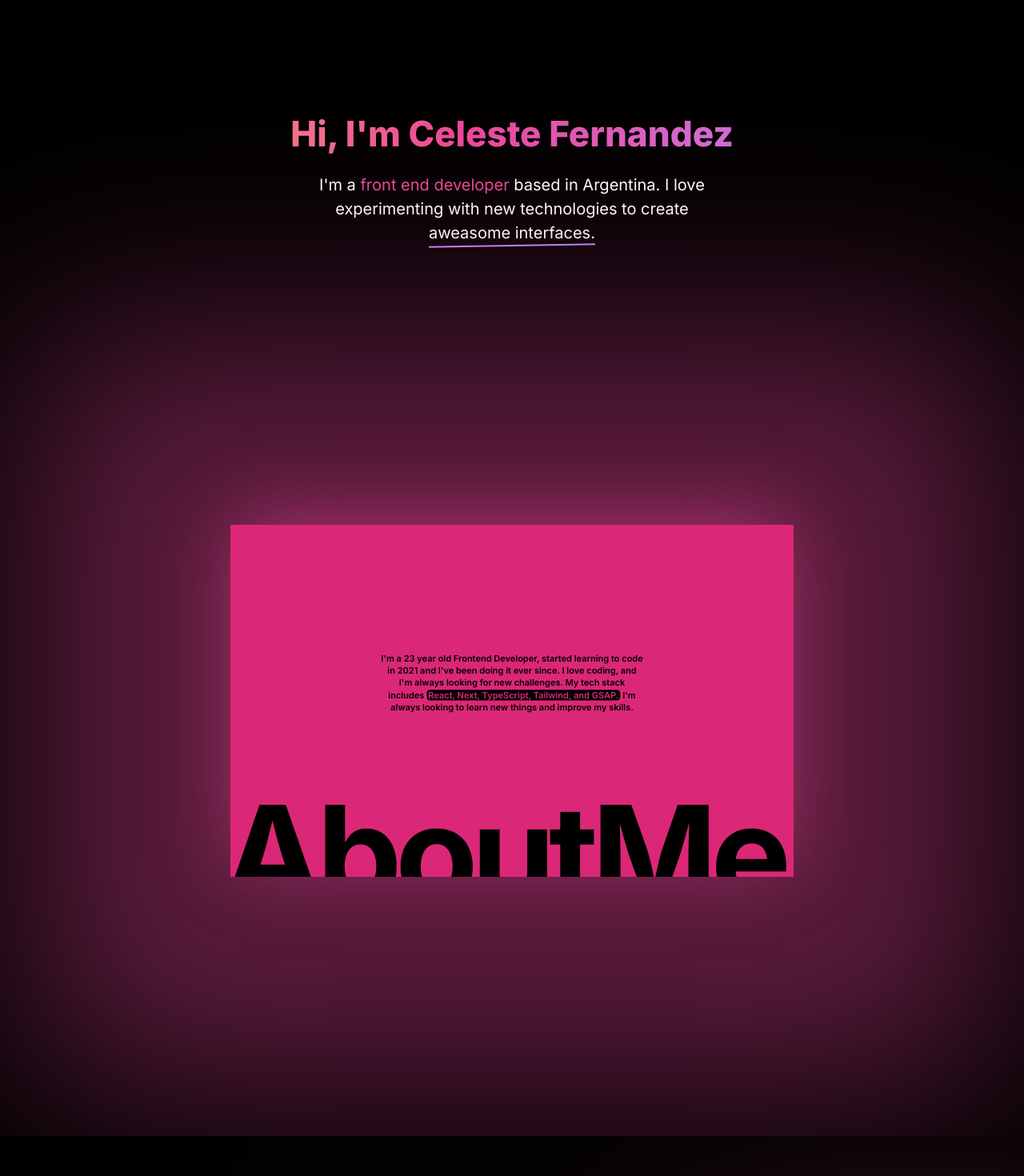
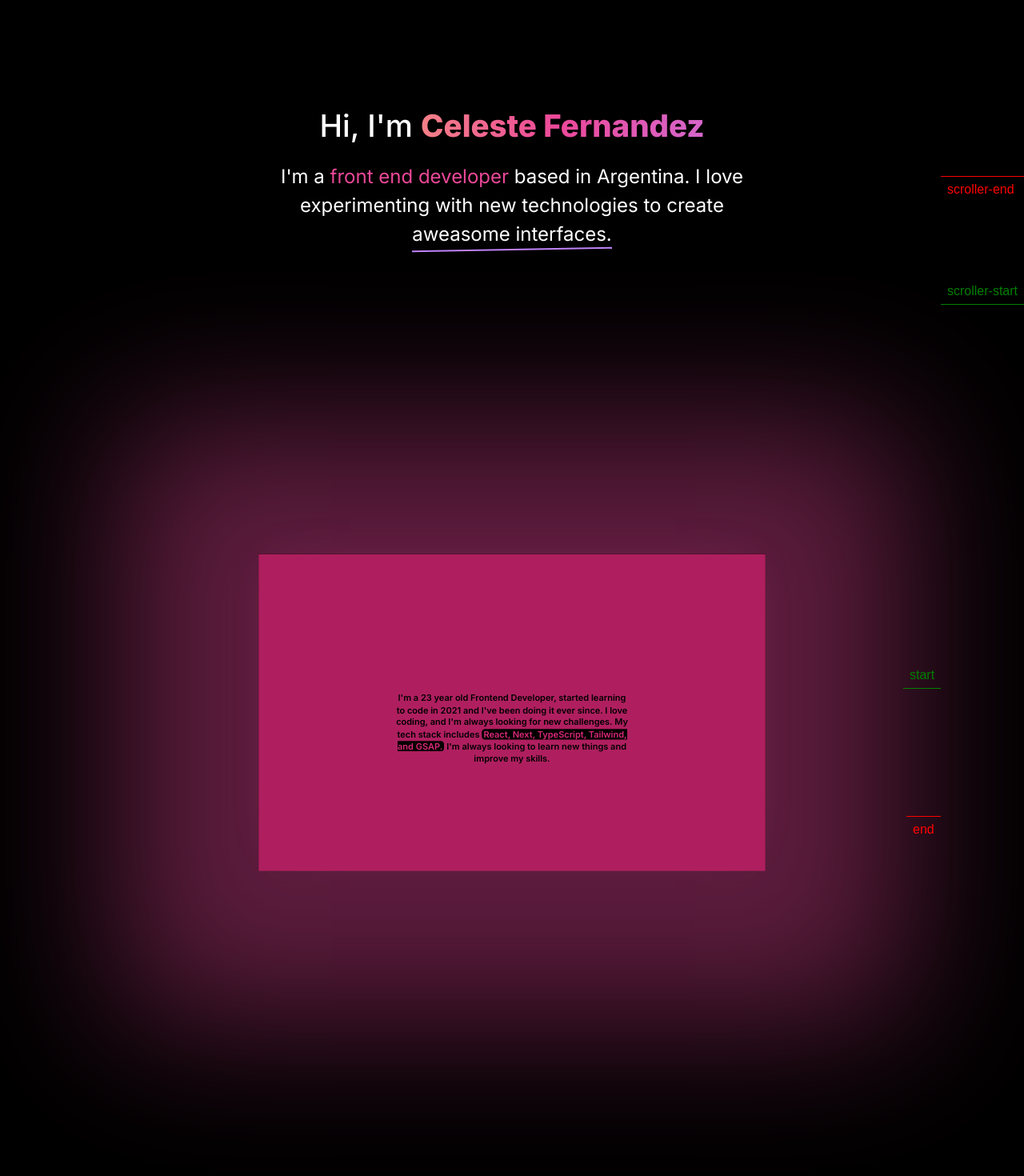
Before and after one commit to celescript/portfolio, a Next.js app: page / in a window 1280 px wide. Shown: the part 180-1650 px from the top of the page at 80% size. Built offline with nearby package versions, Linux system fonts and the light colour scheme.

Commit message:
probando

```diff
--- a/app/app-hooks.ts
+++ b/app/app-hooks.ts
@@ -4,7 +4,7 @@ import { useScroll } from '@/utils/hooks/use-scroll'
 
 export const AppHooks = () => {
   useScroll({
-    lerp: 0.1,
+    lerp: 0.05,
     wheelMultiplier: 1,
     smoothWheel: true,
     normalizeWheel: true,
--- a/app/globals.css
+++ b/app/globals.css
@@ -10,6 +10,22 @@
   .shadowabout {
     box-shadow: 0px -30px 160px -20px #ec489985,
       0px 20px max(30vw, 490px) 470px rgba(236, 72, 156, var(--glow-opacity));
+    animation: glow 5s ease infinite;
+  }
+
+  @keyframes glow {
+    0% {
+      box-shadow: 0px -30px 160px -20px #ec489985,
+        0px 20px max(30vw, 490px) 470px rgba(236, 72, 156, var(--glow-opacity));
+    }
+    50% {
+      box-shadow: 0px -20px 100px -50px #ec489920,
+        0px 20px max(20vw, 300px) 300px rgba(236, 72, 156, var(--glow-opacity));
+    }
+    100% {
+      box-shadow: 0px -30px 160px -20px #ec489985,
+        0px 20px max(30vw, 490px) 470px rgba(236, 72, 156, var(--glow-opacity));
+    }
   }
 
   .span-animation {
--- a/app/layout.tsx
+++ b/app/layout.tsx
@@ -21,6 +21,7 @@ export default function RootLayout({
   return (
     <html lang='en'>
       <body className={clx(inter.className, 'bg-black')}>
+        {/* TODO: ponerle grain al fondo y crear una navbar como esta https://www.giuligartner.com/ */}
         <AppHooks />
         {children}
       </body>
--- a/components/molecules/post.tsx
+++ /dev/null
@@ -1,41 +0,0 @@
-import Image from 'next/image'
-
-import Avatar from '@/components/atoms/avatar'
-import Button from '@/components/atoms/button'
-import { PostType } from '@/types'
-
-export default function Post({
-  avatar = '/mock-images/peep-default.png',
-  text,
-}: Partial<PostType>) {
-  return (
-    <div className='grid grid-cols-12 gap-4 px-4 py-4  bg-black rounded-md shadow-md'>
-      <div className='col-span-2'>
-        <Avatar source={avatar} />
-      </div>
-      <div className='col-span-10 flex flex-col justify-between'>
-        <p className='text-white'>{text}</p>
-        <div className='flex items-center space-x-2 mt-1 justify-end text-offwhite'>
-          <Button color='red'>
-            <Image
-              src='/mock-images/heart.svg'
-              alt='Heart'
-              width={20}
-              height={20}
-            />
-          </Button>
-
-          <Button color='yellow'>
-            <Image
-              src='/mock-images/save.svg'
-              alt='Heart'
-              width={20}
-              height={20}
-              className='text-offwhite  '
-            />
-          </Button>
-        </div>
-      </div>
-    </div>
-  )
-}
--- a/components/organisms/about/index.tsx
+++ b/components/organisms/about/index.tsx
@@ -5,17 +5,17 @@ import { Title } from './title'
 import { CustomEase } from 'gsap/all'
 
 export const About = () => {
-  const screenbig = useRef<HTMLDivElement | null>(null)
+  const containerAbout = useRef<HTMLDivElement | null>(null)
 
   useEffect(() => {
-    if (!screenbig.current) return
+    if (!containerAbout.current) return
 
     // Background Animation Initialization with Scroll Trigger
     const backgroundTimeline = gsap
       .timeline({
         paused: true,
         scrollTrigger: {
-          trigger: screenbig.current,
+          trigger: containerAbout.current,
           start: 'top bottom',
           end: 'bottom bottom',
           scrub: true,
@@ -34,7 +34,7 @@ export const About = () => {
         paused: true,
         scrollTrigger: {
           trigger: '.span-text',
-          start: 'top 70%',
+          start: 'top 50%',
           toggleClass: 'active',
           once: true,
         },
@@ -53,16 +53,21 @@ export const About = () => {
   }, [])
 
   return (
-    <div ref={screenbig} className='relative screen-big overflow-x-clip '>
-      <div className='relative top-0 mx-auto h-screen w-full flex justify-center items-center'>
+    <div className='relative overflow-x-clip h-[200vh] '>
+      <div
+        ref={containerAbout}
+        className='sticky top-0 mx-auto h-screen w-full flex justify-center items-center'
+      >
         <div
           style={{ '--glow-opacity': 0.4 } as any}
-          className='h-[100vh] w-full flex justify-center items-center overflow-hidden shadowabout background scale-[0.55] origin-[50%_10%]'
+          className='h-[90vh] w-full flex justify-center background max-w-[90vw] items-center overflow-hidden shadowabout scale-[0.55] origin-[50%_10%]'
         >
-          <div className=' bg-pink-600  bg-big absolute -inset-1 '></div>
+          {/* TODO: probar que no se setee al 100% de la pantalla, que deje margenes y poner el about que salga de abajo pero chico en el medio */}
+          <div className=' bg-pink-600/80  bg-big absolute -inset-1 '></div>
 
-          <div className='max-w-[600px] text-center -mt-20 mx-4 relative'>
-            <p className='text-black text-16 lg:text-20 font-semibold leading-snug'>
+          <div className='text-center -mt-20 relative'>
+            <Title screenbigref={containerAbout} />
+            <p className='text-black max-w-[600px] mx-auto w-[90%] text-16 lg:text-20 font-semibold leading-snug'>
               I{`'`}m a 23 year old Frontend Developer, started learning to code
               in 2021 and I{`'`}ve been doing it ever since. I love coding, and
               I{`'`}m always looking for new challenges. My tech stack includes{' '}
@@ -75,8 +80,6 @@ export const About = () => {
               I{`'`}m always looking to learn new things and improve my skills.
             </p>
           </div>
-
-          <Title screenbigref={screenbig} />
         </div>
       </div>
     </div>
--- a/components/organisms/about/title.tsx
+++ b/components/organisms/about/title.tsx
@@ -8,30 +8,25 @@ interface TitleProps {
 export const Title = ({ screenbigref }: TitleProps) => {
   const abouttitle = useRef<HTMLDivElement>(null)
 
-  const text: string = 'AboutMe'
+  const textAbout: string = 'About'
+  const textMe: string = 'Me'
 
   useEffect(() => {
     const tl = gsap.timeline({
       scrollTrigger: {
         trigger: screenbigref.current,
-        start: '70% 85%',
-        end: 'bottom bottom',
+        start: '30% 70%',
+        end: '50% 50% ',
+        scrub: true,
+        markers: true,
       },
     })
 
     tl.to('.animated-letter', {
       y: 0,
-      delay: 0,
       stagger: 0.05,
       duration: 0.2,
     })
-
-    // const animletter = gsap.to('.animated-letter', {
-    //     y: 0,
-    //     stagger: 0.5,
-    //     delay: 0.5,
-    //     duration: .5,
-    // })
 
     return () => {
       tl.reverse()
@@ -40,15 +35,20 @@ export const Title = ({ screenbigref }: TitleProps) => {
   }, [])
 
   return (
-    <div
-      ref={abouttitle}
-      className='absolute bottom-[-14vw] -left-[3vw] w-[103vw] overflow-hidden'
-    >
-      <h3 className='text-black text-[24vw] text-center font-bold whitespace-nowrap overflow-hidden tracking-tighter'>
-        {text.split('').map((letter, index) => (
+    <div ref={abouttitle} className='overflow-hidden'>
+      <h3 className='text-black text-[8vw] text-center font-bold overflow-hidden whitespace-nowrap tracking-tighter'>
+        {textAbout.split('').map((letter, index) => (
           <span
             key={index}
-            className='animated-letter translate-y-[24vw] transition-[0.1s] ease-in-out inline-block'
+            className='animated-letter translate-y-[100%] transition-[0.1s] ease-in-out inline-block'
+          >
+            {letter}
+          </span>
+        ))}{' '}
+        {textMe.split('').map((letter, index) => (
+          <span
+            key={index}
+            className='animated-letter translate-y-[100%] transition-[0.1s] ease-in-out inline-block'
           >
             {letter}
           </span>
--- a/components/organisms/header/index.tsx
+++ b/components/organisms/header/index.tsx
@@ -43,13 +43,13 @@ export const Header = () => {
 
   return (
     <header
-      className='px-4 h-screen flex flex-col items-center justify-center'
+      className='h-screen flex flex-col items-center px-[8%] md:px-[20%] justify-center'
       ref={headerEl}
     >
       <Title headerRef={headerEl} />
 
       <p
-        className='text-16 lg:text-20 mt-4 text-center max-w-[500px] text-white opacity-0 transform translate-y-8'
+        className='text-16 lg:text-24 mt-4 text-center max-w-[600px] text-white opacity-0 transform translate-y-8'
         id='subtitle'
       >
         I{`'`}m a <span className='text-pink-500'>front end developer</span>{' '}
--- a/components/organisms/header/title.tsx
+++ b/components/organisms/header/title.tsx
@@ -5,12 +5,13 @@ interface TitleProps {
 }
 
 export const Title = ({ headerRef }: TitleProps) => {
-  const text = "Hi, I'm Celeste Fernandez"
+  const text = 'Celeste Fernandez'
 
   return (
     <div className='overflow-hidden'>
-      <h1 className='font-extrabold text-24 text-center lg:text-left lg:text-44 translate-y-[100px] clip'>
-        <span className='bg-clip-text text-transparent bg-gradient-to-r from-orange-300  via-pink-500 to-purple-400 bg-animation '>
+      <h1 className='font-medium text-white text-24 text-center lg:text-left lg:text-[3vw] translate-y-[100px] clip'>
+        Hi, I{`'`}m{' '}
+        <span className='bg-clip-text font-extrabold text-transparent bg-gradient-to-r from-orange-300  via-pink-500 to-purple-400 bg-animation '>
           {text}
         </span>
       </h1>
```
Also changed, not shown: app/readme.md (added).
